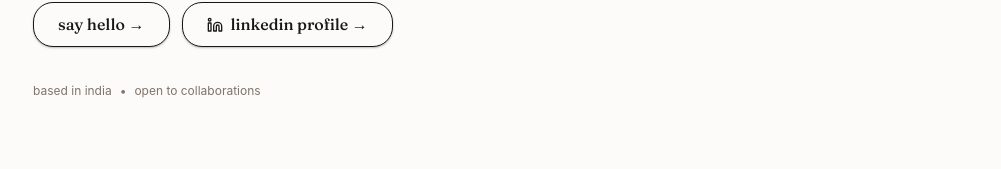
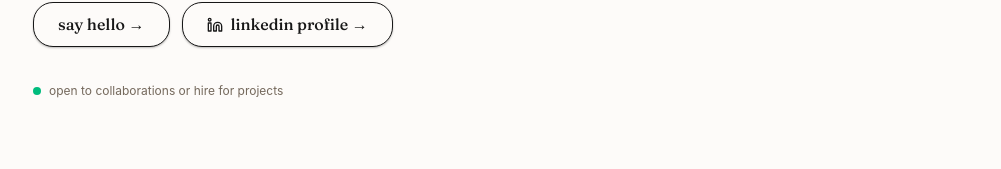
Before and after one commit to Uttambakori/uttam-index, a React (Vite) app: page / in a window 1280 px wide. Shown: the part 447-616 px from the top of the page, without its empty margins (139-1140 px from the left). Built offline with nearby package versions, Linux system fonts and the light colour scheme.

Commit message:
update: Replace 'based in india • open to collaborations' with clean status 'open to collaborations or hire for projects'

```diff
--- a/src/App.jsx
+++ b/src/App.jsx
@@ -144,10 +144,9 @@ export default function App() {
             </a>
           </div>
 
-          <div className="text-xs text-[#2b1a07]/60 font-normal pt-1 flex flex-wrap items-center gap-2">
-            <span>based in india</span>
-            <span>•</span>
-            <span>open to collaborations</span>
+          <div className="text-xs text-[#2b1a07]/65 font-normal pt-1 flex items-center gap-2">
+            <span className="w-2 h-2 rounded-full bg-emerald-500" />
+            <span>open to collaborations or hire for projects</span>
           </div>
 
         </div>
```
